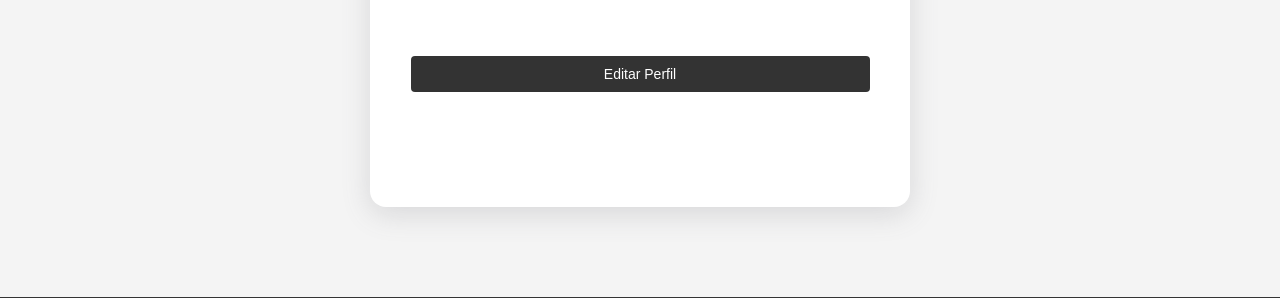
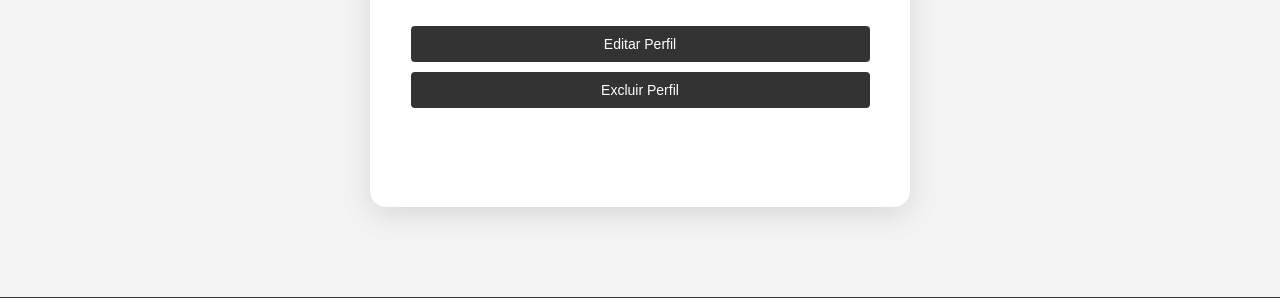
Before and after one commit to Bruno-Fuentes/AcademiaOnline, a Django app: page /perfil.html in a window 1280 px wide. Shown: the part 500-798 px from the top of the page. Run offline with Django 5.2, Linux system fonts and the light colour scheme; the visitor is signed in with stand-in values (Sample User, id 1); data that the repository does not hold is empty.

Commit message:
Add files via upload

```diff
--- a/app/static/styles.css
+++ b/app/static/styles.css
@@ -270,7 +270,7 @@ ul.errorlist {
     font-weight: bold;
 }
 
-.login-box input[type="email"], .login-box input[type="password"] {
+.login-box input[type="email"], .login-box input[type="password"], .login-box input[type="text"] {
     width: 93%;
     padding: 10px;
     margin-bottom: 15px;
@@ -487,7 +487,7 @@ legend {
     cursor: pointer;
 }
 
-#editar-btn, #editar-btn2{
+#editar-btn, #editar-btn2, #deletar-btn{
     background-color: #333;
     color: #fff;
     border: none;
@@ -499,11 +499,11 @@ legend {
     width: 85%;
 }
 
-#editar-btn{
+#editar-btn, #deletar-btn{
     margin-top: -20px;
 }
 
-#editar-btn:hover, #editar-btn2:hover{
+#editar-btn:hover, #editar-btn2:hover, #deletar-btn:hover{
     background-color: #444;
 }
 
--- a/app/templates/perfil.html
+++ b/app/templates/perfil.html
@@ -77,7 +77,29 @@
     color: #333;
 }
 
+#deletar-btn{
+    background-color: #333;
+    color: #fff;
+    border: none;
+    border-radius: 4px;
+    font-size: 14px;
+    cursor: pointer;
+    padding: 10px;
+    align-self: center;
+    width: 85%;
+}
 
+#deletar-btn{
+    margin-top: 10px;
+}
+
+#editar-btn{
+    margin-top: -50px;
+}
+
+#deletar-btn:hover{
+    background-color: #444;
+}
     </style>
     <title>Perfil</title>
 </head>
@@ -120,6 +142,7 @@
                 <p><strong>Altura:</strong> {{ altura }} cm</p>
             </div>
             <button id="editar-btn">Editar Perfil</button>
+            <button id="deletar-btn">Excluir Perfil</button>
         </div>
     </div>
     <div class="modal" id="modal-editar">
@@ -218,6 +241,26 @@
             }
         });
 
+        const deletarBtn = document.getElementById('deletar-btn');
+
+deletarBtn.addEventListener('click', () => {
+    if (confirm('Tem certeza de que deseja excluir seu perfil? Esta ação não pode ser desfeita.')) {
+        fetch("{% url 'deletar_perfil' %}", {
+            method: 'POST',
+            headers: {
+                'X-CSRFToken': '{{ csrf_token }}'
+            },
+        }).then(response => {
+            if (response.ok) {
+                alert('Perfil excluído com sucesso!');
+                window.location.href = '{% url "login" %}';
+            } else {
+                alert('Houve um problema ao excluir o perfil.');
+            }
+        });
+    }
+});
+
     </script>
 
 </body>
--- a/app/views.py
+++ b/app/views.py
@@ -159,6 +159,9 @@ class PerfilView(LoginRequiredMixin,View):
             })
 
     def post(self, request, *args, **kwargs):
+        if 'delete' in kwargs:  # Processa exclusão do perfil
+            return self.delete(request)
+
         usuario_logado = self.get_usuario_logado(request)
         email = request.POST.get('email')
 
@@ -166,6 +169,7 @@ class PerfilView(LoginRequiredMixin,View):
             messages.error(request, 'Já existe um usuário com este email.')
             return redirect('perfil')
 
+        # Atualiza dados do usuário
         usuario_logado.nome = request.POST.get('nome')
         usuario_logado.sobrenome = request.POST.get('sobrenome')
         usuario_logado.email = email
@@ -179,6 +183,16 @@ class PerfilView(LoginRequiredMixin,View):
         usuario_logado.save()
         messages.success(request, 'Perfil atualizado com sucesso!')
         return redirect('perfil')
+
+    def delete(self, request, *args, **kwargs):
+        usuario_logado = self.get_usuario_logado(request)
+
+        if usuario_logado:
+            usuario_logado.delete()
+            logout(request)
+            return JsonResponse({'success': True}, status=200)
+        else:
+            return JsonResponse({'error': 'Usuário não encontrado.'}, status=400)
 
     def get_usuario_logado(self, request):
         return Usuario.objects.filter(email=request.user.username).first()
@@ -195,6 +209,18 @@ class PerfilView(LoginRequiredMixin,View):
             'altura': usuario.altura,
             'imagem_perfil': usuario.imagem_perfil,
         }
+
+class DeletePerfilView(LoginRequiredMixin, View):
+    def post(self, request, *args, **kwargs):
+        usuario_logado = Usuario.objects.filter(email=request.user.username).first()
+
+        if usuario_logado:
+            usuario_logado.delete()
+            logout(request)
+            messages.success(request, 'Perfil excluído com sucesso!')
+            return JsonResponse({'success': True}, status=200)
+        else:
+            return JsonResponse({'error': 'Usuário não encontrado.'}, status=400)
 
 class TreinosProntosView(View):
     def get(self, request, *args, **kwargs):
--- a/config/urls.py
+++ b/config/urls.py
@@ -23,6 +23,7 @@ urlpatterns = [
     path('', IndexView.as_view(), name='index'),
     path('login.html', LoginView.as_view(), name='login'),
     path('perfil.html', PerfilView.as_view(), name='perfil'),
+    path('perfil/deletar/', DeletePerfilView.as_view(), name='deletar_perfil'),
     path('treinosprontos.html', TreinosProntosView.as_view(), name='treinosprontos'),
     path('treinar.html', TreinarView.as_view(), name='treinar'),
     path('get_exercicios/<int:ficha_id>/', GetExerciciosView.as_view(), name='get_exercicios'),
```
Also changed, not shown: app/templates/login.html (+39 -0 lines).
